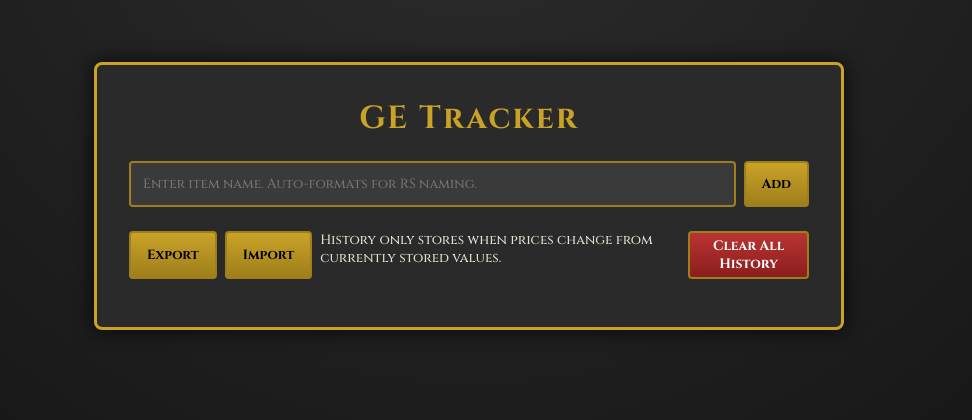
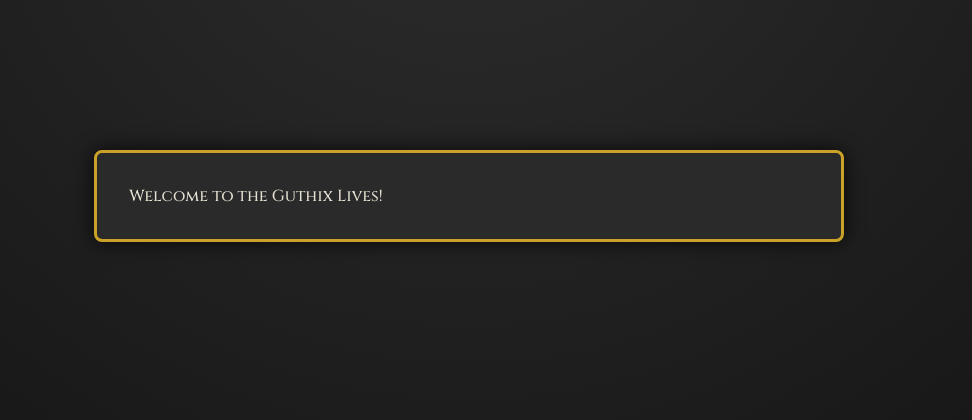
Before and after one commit to andgr457/GuthixLives, a React (Vite) app: page / in a window 1280 px wide. Before the commit this address led to /getracker. Shown: the part 204-624 px from the top of the page, without its empty margins (171-1143 px from the left). Built offline with nearby package versions, Linux system fonts and the light colour scheme.

Commit message:
added home

```diff
--- a/src/App.tsx
+++ b/src/App.tsx
@@ -1,10 +1,11 @@
 import { Routes, Route, Navigate } from "react-router-dom";
 import GETracker from './pages/GETracker';
+import Home from './pages/Home';
 
 export default function App() {
   return (
     <Routes>
-      <Route path="/" element={<Navigate to="/getracker" />} />
+      <Route path="/" element={<Home />} />
       <Route path="/getracker" element={<GETracker />} />
     </Routes>
   );
--- /dev/null
+++ b/src/pages/Home.tsx
@@ -0,0 +1,8 @@
+export default function Home() {
+
+  return <div className="container">
+    <div className="panel">
+      Welcome to the Guthix Lives!
+    </div>
+  </div>
+}
```
